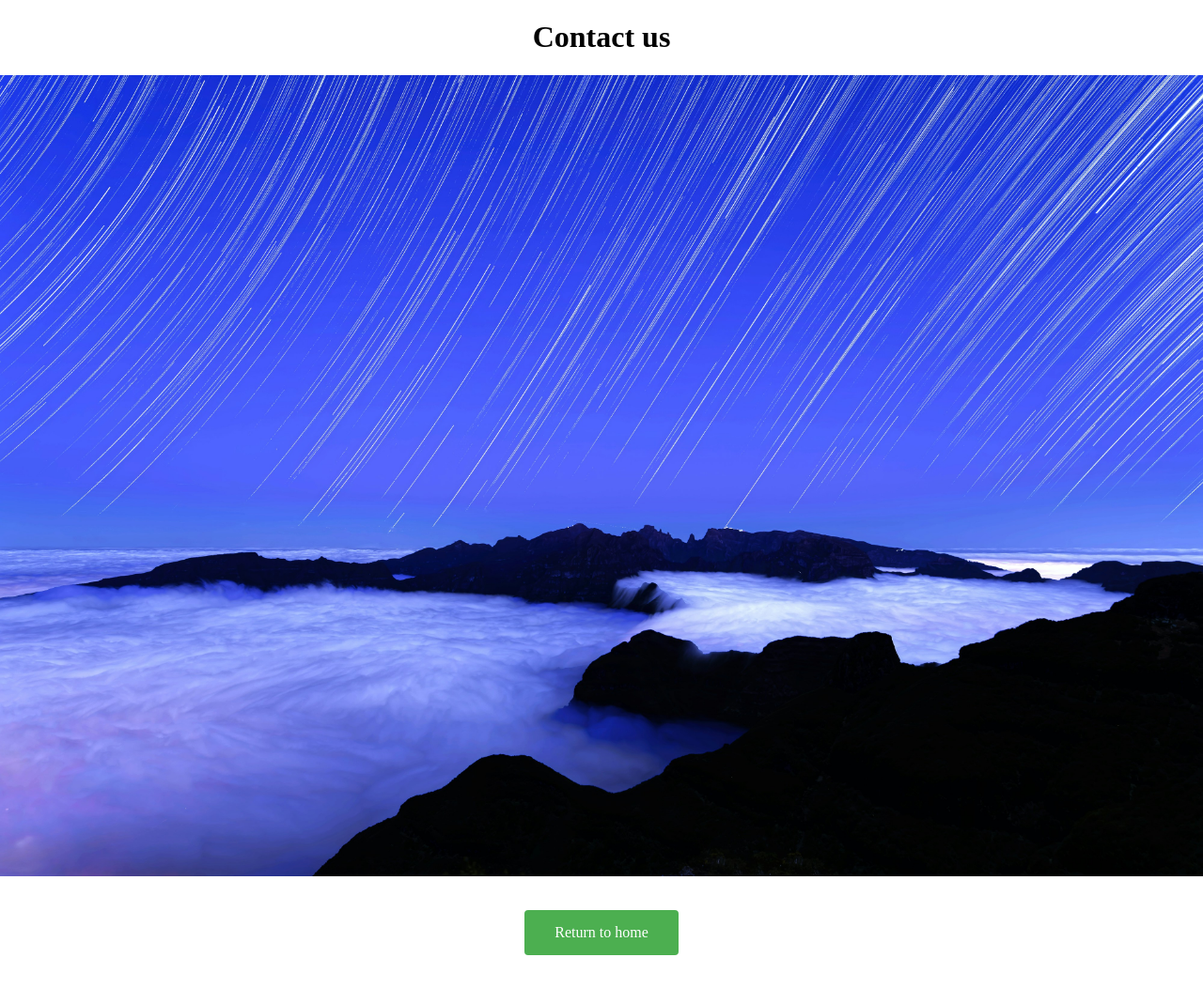
After one commit to khkesav/mse-python, a Flask app: page /contact in a window 1280 px wide. The commit adds this page. Shown: the whole page at 94% size. Run offline with Flask 3, Linux system fonts and the light colour scheme.

Commit message:
Contact page

```diff
--- a/week12/app.py
+++ b/week12/app.py
@@ -6,6 +6,10 @@ app = Flask(__name__)
 def home():
     return render_template('index.html')
 
+@app.route('/contact')
+def contact():
+    return render_template('contact.html')
+
 @app.route('/about')
 def about():
     return render_template('about.html')
--- /dev/null
+++ b/week12/templates/contact.html
@@ -0,0 +1,22 @@
+<html>
+  <head>
+    <title>Contact page</title>
+    <link rel="stylesheet" href="static/style.css" />
+  </head>
+  <body>
+    <div class="main center">
+      <h1>Contact us</h1>
+      <div class="block-image">
+        <img
+          width="1920"
+          height="1080"
+          src="/static/hero.jpg"
+          alt="Flask Application Home"
+        />
+      </div>
+      <div class="block-button__group">
+        <a href="/" class="button">Return to home</a>
+      </div>
+    </div>
+  </body>
+</html>
--- a/week12/templates/index.html
+++ b/week12/templates/index.html
@@ -9,6 +9,7 @@
         <div class="block-button__group">
             <button class="button" data-message="Alert Message 1">Alert 1</button>
             <button class="button" data-message="Alert Message 2">Alert 2</button>
+            <a href="/contact" class="button">Contact</a>
             <a href="/about" class="button">About</a>
         </div>
         <div class="block-image">
```
